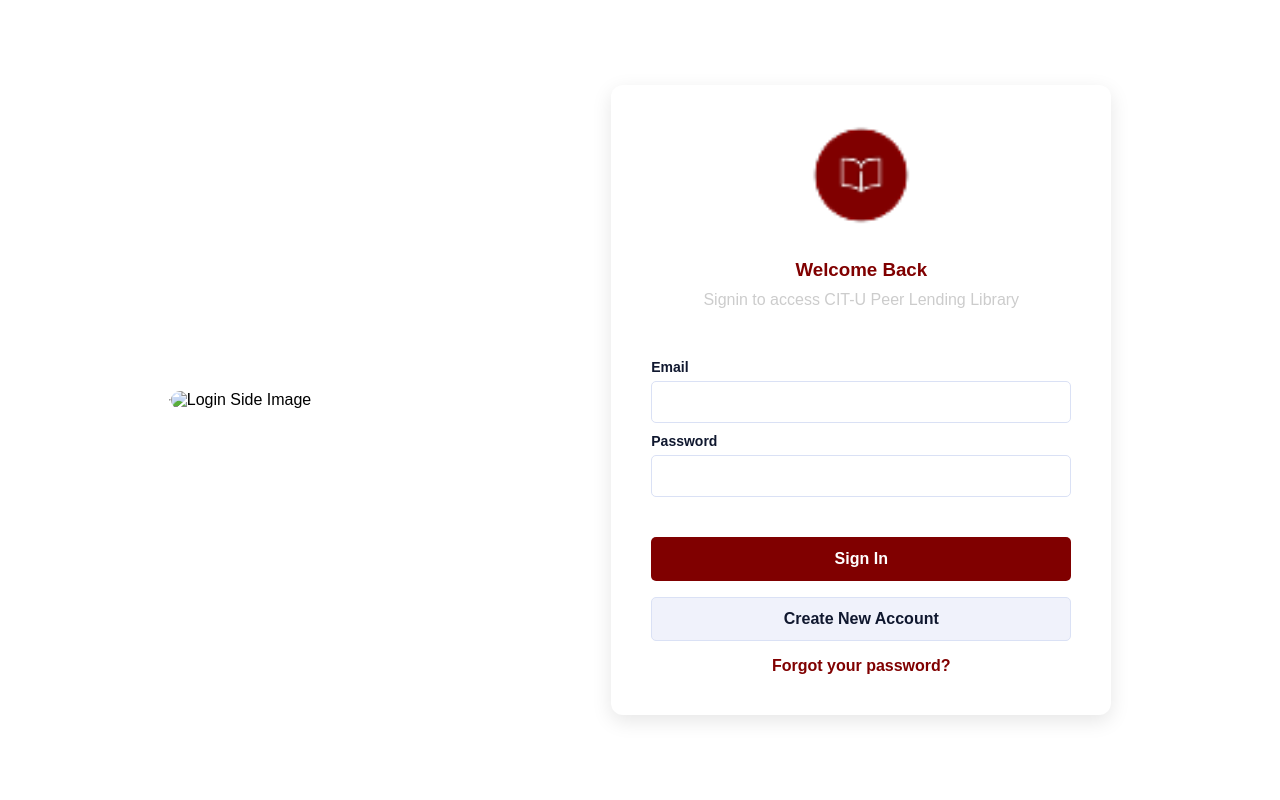
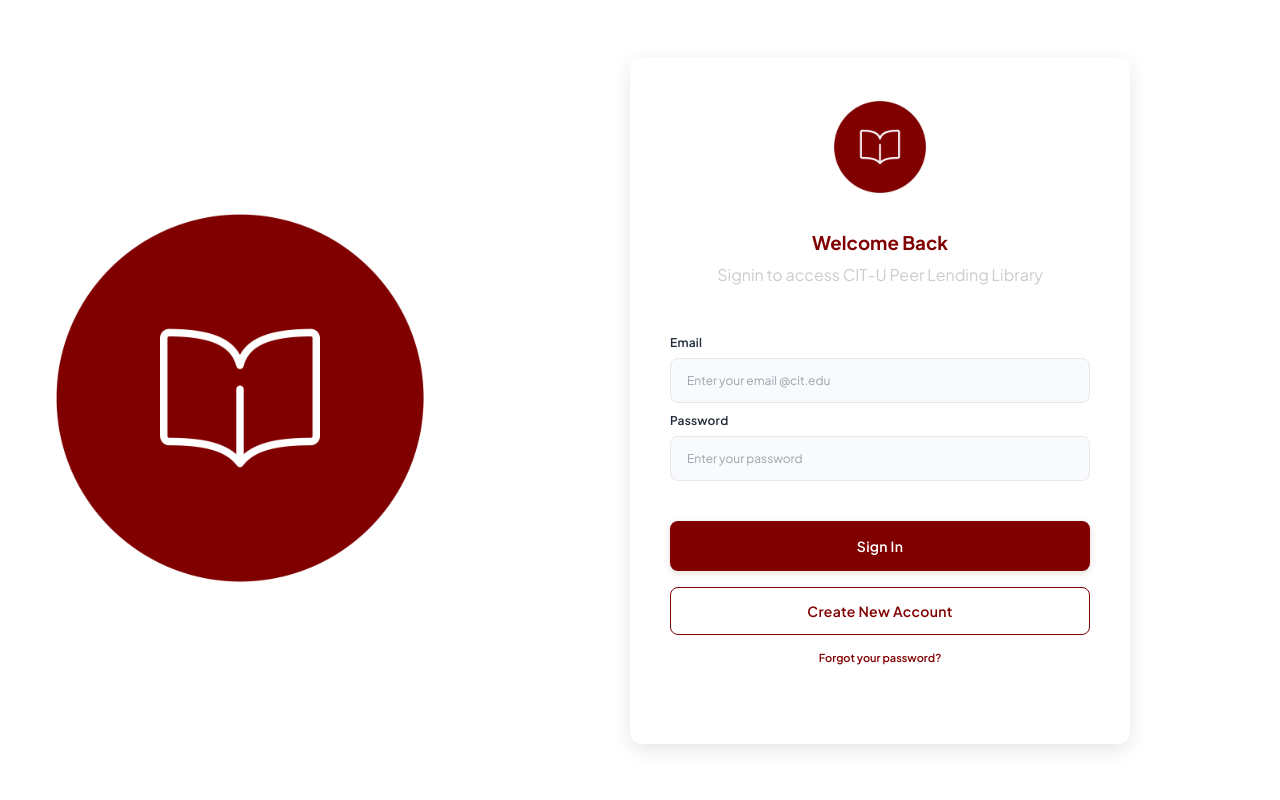
Before and after one commit to jazpirr/CSIT327-G2-ShareHub, a Django app: template PeerLending/Sharehub/templates/login-register/login.html in a window 1280 px wide. Run offline with Django 5.2, Linux system fonts and the light colour scheme; the template is opened without the code that fills it, so the values that code supplies are empty.

Commit message:
feature(Sharehub):update Login UI and font

```diff
--- a/PeerLending/Sharehub/static/css/style.css
+++ b/PeerLending/Sharehub/static/css/style.css
@@ -1,10 +1,11 @@
+@import url('https://fonts.googleapis.com/css2?family=Plus+Jakarta+Sans:wght@400;500;600;700&display=swap');
+
 * {
   padding: 0;
   margin: 0;
   box-sizing: border-box;
-  font-family: 'Mulish', sans-serif;
+  font-family: 'Plus Jakarta Sans', sans-serif;
   transition: 0.18s all ease-in-out;
-
 }
 
 body {
@@ -19,12 +20,14 @@
   border-bottom: 2px solid #cccccc;
 }
 
-
 .container {
   display: flex;
-  justify-content: center;
+  justify-content: flex-start;
   flex-direction: row;
-  gap: 300px;
+  gap: 80px;
+  max-width: 1400px;
+  width: 100%;
+  padding: 0 40px;
   align-items: center;
 }
 
@@ -48,6 +51,7 @@
   width: 100%;
   border-radius: 12px;
   box-shadow: 0 6px 20px rgba(0,0,0,0.1);
+  padding-bottom: 80px;
 }
 
 .form-wrap.login-form {
@@ -65,48 +69,54 @@
 .form-wrap.login-form .btn-row.vertical a.alt-btn {
   width: 100%;
   max-width: 100%;
-  border-radius: 5px;
-  padding: 12px 0;
-  font-weight: 700;
-  font-size: 16px;
+  border-radius: 8px;
+  padding: 14px 0;
+  font-weight: 600;
+  font-size: 14px;
   text-align: center;
+  border: none;
+  letter-spacing: 0.3px;
 }
 
 .form-wrap.login-form .btn-row.vertical button.submit-btn {
   background: #800000;
   color: #FFF;
-  border: 1px solid transparent;
+  border: 2px solid #800000;
+  box-shadow: 0 2px 8px rgba(128, 0, 0, 0.15);
 }
 
 .form-wrap.login-form .btn-row.vertical button.submit-btn:hover {
-  background: #fff;
-  color: #10182F;
-  border-color: #10182F;
+  background: #660000;
+  border-color: #660000;
+  box-shadow: 0 4px 12px rgba(128, 0, 0, 0.25);
+  transform: translateY(-1px);
 }
 
 .form-wrap.login-form .btn-row.vertical a.alt-btn {
-  background: #F0F2FB;
-  color: #10182F;
-  border: 1px solid #DAE1F5;
+  background: #fff;
+  color: #800000;
+  border: 1px solid #800000;
   display: flex;
   justify-content: center;
   align-items: center;
+  text-decoration: none;
 }
 
 .form-wrap.login-form .btn-row.vertical a.alt-btn:hover {
-  background: #800000;
-  color: #FFF;
-  border-color: #10182F;
+  background: #f9fafb;
+  transform: translateY(-1px);
 }
 
 .form-wrap.login-form .btn-row.vertical a.forgot-link {
   color: #800000;
-  font-weight: 700;
+  font-weight: 600;
   text-align: center;
   text-decoration: none;
+  font-size: 11px;
 }
 
 .form-wrap.login-form .btn-row.vertical a.forgot-link:hover {
+  color: #660000;
   text-decoration: underline;
 }
 
@@ -122,10 +132,11 @@
 
 .form-wrap form label {
   display: block;
-  margin-bottom: 6px;
-  font-size: 14px;
-  font-weight: 700;
-  color: #10182F;
+  margin-bottom: 8px;
+  font-size: 12px;
+  font-weight: 600;
+  color: #1f2937;
+  letter-spacing: 0.2px;
 }
 
 .form-wrap form input,
@@ -133,19 +144,34 @@
 .form-wrap form select {
   display: block;
   width: 100%;
-  padding: 12px 14px;
-  border-radius: 5px;
-  border: 1px solid #DAE1F5;
-  background: #FFF;
-  color: #545D7A;
+  padding: 14px 16px;
+  border-radius: 8px;
+  border: 1.5px solid #e5e7eb;
+  background: #f9fafb;
+  color: #374151;
   box-sizing: border-box;
-  font-size: 14px;
+  font-size: 12px;
+  font-weight: 400;
+  transition: all 0.2s ease;
+}
+
+.form-wrap form input:focus,
+.form-wrap form textarea:focus,
+.form-wrap form select:focus {
+  outline: none;
+  border-color: #800000;
+  background: #fff;
+  box-shadow: 0 0 0 3px rgba(128, 0, 0, 0.05);
+}
+
+.form-wrap form input::placeholder {
+  color: #9ca3af;
+  font-weight: 400;
 }
 
 #id_username {
   margin-bottom: 10px;
 }
-
 
 .name-row {
   display: flex;
@@ -202,33 +229,36 @@
 .btn-row .alt-btn {
   flex: 1;
   text-align: center;
-  border-radius: 5px;
-  padding: 12px 20px;
-  font-size: 0.7rem;
-  font-weight: 700;
+  border-radius: 8px;
+  padding: 14px 20px;
+  font-size: 14px;
+  font-weight: 600;
   cursor: pointer;
-  transition: 0.2s ease;
+  transition: all 0.2s ease;
   width: 100%;
   max-width: 350px;
+  border: none;
 }
 
 .btn-row .submit-btn {
   background: #800000;
   height: 50px;
   color: #FFF;
-  border: 1px solid transparent;
+  border: 2px solid #800000;
+  box-shadow: 0 2px 8px rgba(128, 0, 0, 0.15);
 }
 
 .btn-row .submit-btn:hover {
-  background: #fff;
-  color: #10182F;
-  border-color: #10182F;
+  background: #660000;
+  border-color: #660000;
+  box-shadow: 0 4px 12px rgba(128, 0, 0, 0.25);
+  transform: translateY(-1px);
 }
 
 .btn-row .alt-btn {
-  background: #F0F2FB;
-  color: #10182F;
-  border: 1px solid #DAE1F5;
+  background: #fff;
+  color: #800000;
+  border: 2px solid #fff;
   text-decoration: none;
   display: flex;
   align-items: center;
@@ -237,21 +267,23 @@
 }
 
 .btn-row .alt-btn:hover {
-  background: #800000;
-  color: #FFF;
-  border-color: #10182F;
+  background: #f9fafb;
+  border-color: #800000;
+  transform: translateY(-1px);
 }
 
 .btn-row a {
   color: #800000;
   text-decoration: none;
-  font-weight: 700;
+  font-weight: 600;
   display: flex;
   justify-content: center;
   width: auto;
+  font-size: 14px;
 }
 
 .btn-row a:hover {
+  color: #660000;
   text-decoration: underline;
 }
 
--- a/PeerLending/Sharehub/templates/login-register/login.html
+++ b/PeerLending/Sharehub/templates/login-register/login.html
@@ -1,39 +1,92 @@
-{% extends "base.html" %}
-{% load static %}
-{% block content %}
+<!DOCTYPE html>
+<html lang="en">
+<head>
+    <meta charset="UTF-8">
+    <meta name="viewport" content="width=device-width, initial-scale=1.0">
+    <title>PeerLending Login</title>
+    {% load static %}
+    <link rel="stylesheet" href="{% static 'css/style.css' %}">
+</head>
+<body>
+
+<div id="errorOverlay"></div>
+
+<div id="errorPopup">
+    <div class="popup-header">Please fill out required fields!</div>
+    <div class="popup-body" id="missingFields"></div>
+    <button class="close-btn" onclick="closePopup()">&times;</button>
+</div>
 
 <div class="container">
     <div class="left-side">
-        <img class="side-image" alt="Login Side Image">
+        <img class="side-image" src="{% static 'images/logo (1).png' %}" alt="Login Side Image">
     </div>
 
     <div class="right-side">
         <div class="form-wrap login-form">
             <div class="logo-container">
-                <img class="logo" src="{% static 'images/logo.png' %}" alt="PeerLending Logo">
+                <img class="logo" src="{% static 'images/logo (1).png' %}" alt="PeerLending Logo">
                 <h3>Welcome Back</h3>
                 <p>Signin to access CIT-U Peer Lending Library</p>
             </div>
 
-            <form method="POST">
-                {% csrf_token %}
-
-                <label for="id_username">Email</label>
-                <input type="email" name="username" id="id_username" required>
+            <form id="loginForm">
+                <label for="id_username">   Email</label>
+                <input type="email" name="username" id="id_username" placeholder="Enter your email @cit.edu" >
 
                 <label for="id_password">Password</label>
-                <input type="password" name="password" id="id_password" required>
-
+                <input type="password" name="password" id="id_password" placeholder="Enter your password" >
 
                 <div class="btn-row vertical">
                     <button type="submit" class="submit-btn">Sign In</button>
                     <a class="alt-btn" href="{% url 'register' %}">Create New Account</a>
-                    <a>Forgot your password?</a>
+                    <a class="forgot-link" href="#">Forgot your password?</a>
                 </div>
-
             </form>
         </div>
     </div>
 </div>
 
-{% endblock content %}
+<script>
+const form = document.getElementById('loginForm');
+const popup = document.getElementById('errorPopup');
+const overlay = document.getElementById('errorOverlay');
+const missingFieldsList = document.getElementById('missingFields');
+
+form.addEventListener('submit', function(event) {
+    const missing = [];
+    const username = document.getElementById('id_username').value.trim();
+    const password = document.getElementById('id_password').value.trim();
+
+    if (!username) missing.push("Email");
+    if (!password) missing.push("Password");
+
+    if (missing.length > 0) {
+        event.preventDefault();
+
+        missingFieldsList.innerHTML = "";
+        missing.forEach(field => {
+            const div = document.createElement('div');
+            div.textContent = field;
+            missingFieldsList.appendChild(div);
+        });
+
+        overlay.classList.add('show');
+        popup.style.display = "flex";
+        setTimeout(() => {
+            popup.classList.add('show');
+        }, 10);
+    }
+});
+
+function closePopup() {
+    popup.classList.remove('show');
+    overlay.classList.remove('show');
+    setTimeout(() => {
+        popup.style.display = "none";
+    }, 400);
+}
+</script>
+
+</body>
+</html>
```
Also changed, not shown: other parts of PeerLending/Sharehub/static/css/style.css (+119 -15 lines), PeerLending/Sharehub/static/images/logo (1).png (added), PeerLending/Sharehub/static/images/logo.png (deleted).
